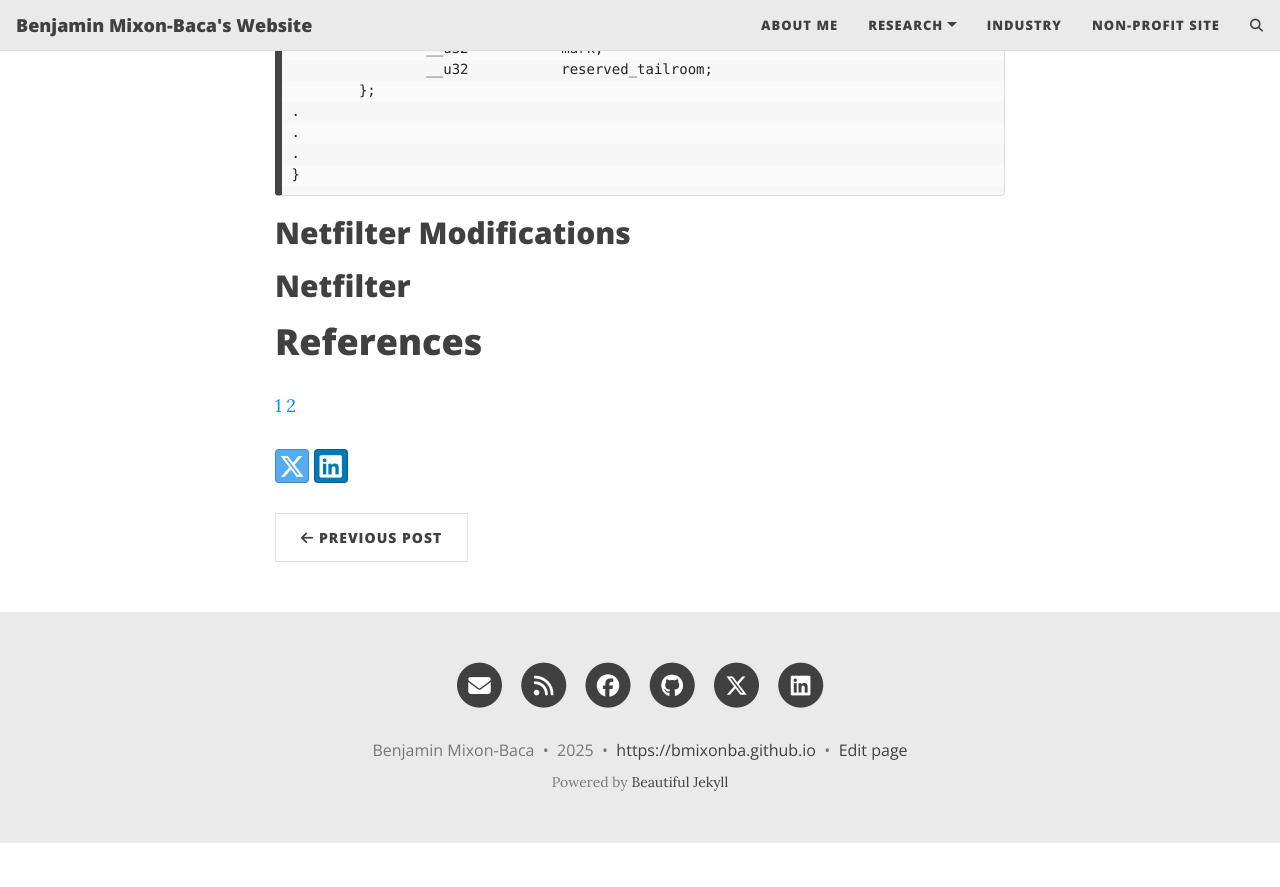
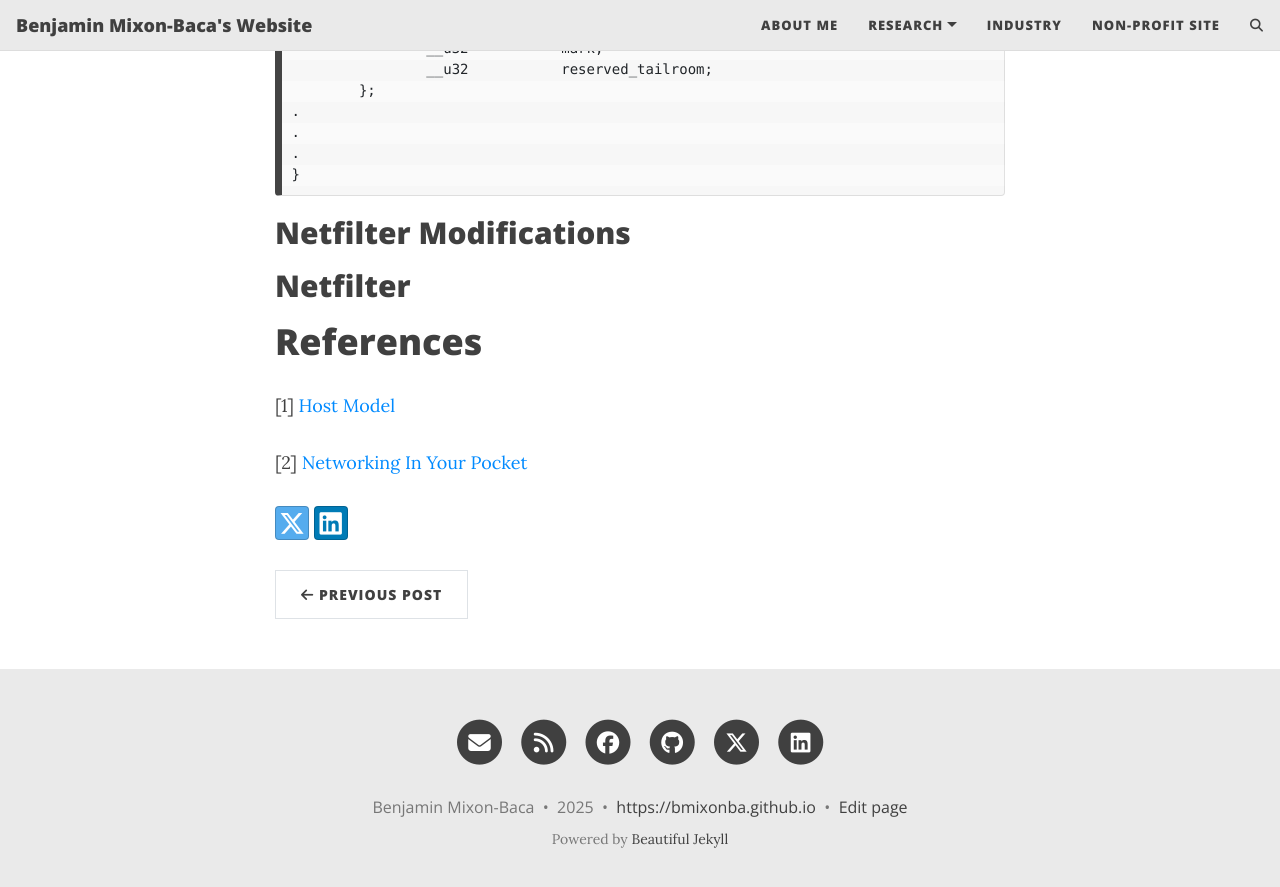
Before and after one commit to bmixonba/bmixonba.github.io, a Jekyll site: the page built from _posts/2025-05-08-Android-VPN-Internals-Netfilter.md, in a window 1280 px wide and 900 px high, scrolled down 2943 px. Shown: the top 887 px of the window. Built offline with Jekyll 4.4.1, drawn with Linux system fonts in a browser that asks for light colours; comment, search, counter and statistics services are not loaded; before the commit the page ends 3786 px from its top, so only the background shows below that.

Commit message:
Fixed formatting issue

```diff
--- a/_posts/2025-05-08-Android-VPN-Internals-Netfilter.md
+++ b/_posts/2025-05-08-Android-VPN-Internals-Netfilter.md
@@ -114,5 +114,6 @@ struct sk_buff {
 
 # References
 
-[1](https://en.wikipedia.org/wiki/Host_model)
-[2](https://netdevconf.info/1.1/proceedings/slides/colitti-kline-linux-networking-android-devices.pdf)
+[1] [Host Model](https://en.wikipedia.org/wiki/Host_model)
+
+[2] [Networking In Your Pocket](https://netdevconf.info/1.1/proceedings/slides/colitti-kline-linux-networking-android-devices.pdf)
```
